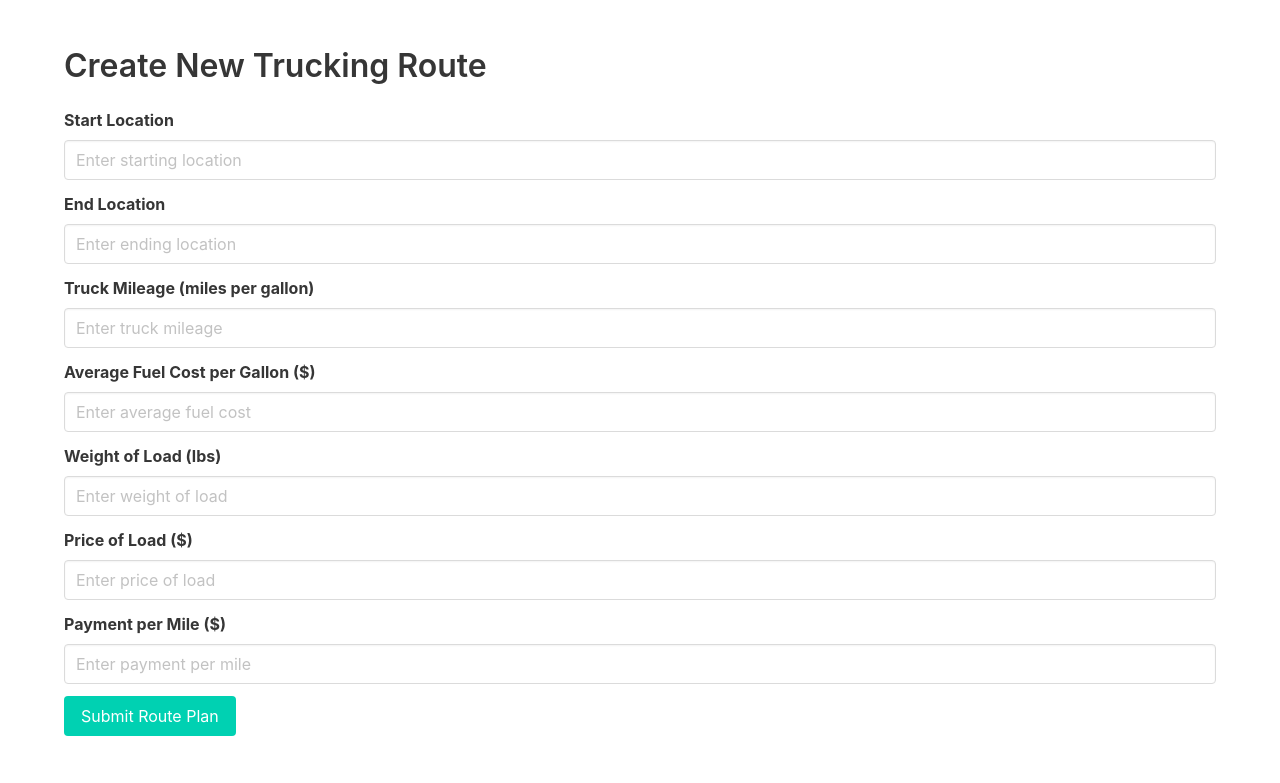
After one commit to brysilliman231/DojoGroupProj, a Flask app: template flask_app/templates/new_trip.html in a window 1280 px wide. The commit adds this page. Shown: the top 783 px of the page. Run offline with Flask 3, Linux system fonts and the light colour scheme; the template is opened without the code that fills it, so the values that code supplies are empty.

Commit message:
Added use of bulma css and some temp locations for new pages that will be added down the line

```diff
--- /dev/null
+++ b/flask_app/templates/new_trip.html
@@ -0,0 +1,71 @@
+<!DOCTYPE html>
+<html lang="en">
+<head>
+    <meta charset="UTF-8">
+    <meta http-equiv="X-UA-Compatible" content="IE=edge">
+    <meta name="viewport" content="width=device-width, initial-scale=1.0">
+    <link rel="stylesheet" href="https://cdnjs.cloudflare.com/ajax/libs/bulma/0.9.3/css/bulma.min.css">
+    <title>Trucking Route Plan</title>
+</head>
+<body>
+    <section class="section">
+        <div class="container">
+            <h1 class="title">Create New Trucking Route</h1>
+            <form action="/submit-route" method="post">
+                <div class="field">
+                    <label class="label">Start Location</label>
+                    <div class="control">
+                        <input class="input" type="text" name="start" placeholder="Enter starting location" required>
+                    </div>
+                </div>
+
+                <div class="field">
+                    <label class="label">End Location</label>
+                    <div class="control">
+                        <input class="input" type="text" name="end" placeholder="Enter ending location" required>
+                    </div>
+                </div>
+
+                <div class="field">
+                    <label class="label">Truck Mileage (miles per gallon)</label>
+                    <div class="control">
+                        <input class="input" type="number" name="mileage" min="1" placeholder="Enter truck mileage" required>
+                    </div>
+                </div>
+
+                <div class="field">
+                    <label class="label">Average Fuel Cost per Gallon ($)</label>
+                    <div class="control">
+                        <input class="input" type="number" name="fuel" min="0" step="0.01" placeholder="Enter average fuel cost" required>
+                    </div>
+                </div>
+
+                <div class="field">
+                    <label class="label">Weight of Load (lbs)</label>
+                    <div class="control">
+                        <input class="input" type="number" name="weight" min="1" placeholder="Enter weight of load" required>
+                    </div>
+                </div>
+
+                <div class="field">
+                    <label class="label">Price of Load ($)</label>
+                    <div class="control">
+                        <input class="input" type="number" name="charge" min="1" step="0.01" placeholder="Enter price of load" required>
+                    </div>
+                </div>
+
+                <div class="field">
+                    <label class="label">Payment per Mile ($)</label>
+                    <div class="control">
+                        <input class="input" type="number" name="ppm" min="0.01" step="0.01" placeholder="Enter payment per mile" required>
+                    </div>
+                </div>
+
+                <div class="control">
+                    <button type="submit" class="button is-primary">Submit Route Plan</button>
+                </div>
+            </form>
+        </div>
+    </section>
+</body>
+</html>
```
Also changed, not shown: flask_app/models/user.py (+6 -6 lines), flask_app/templates/dashboard.html (+16 -15 lines), flask_app/templates/edit_trip.html (added), flask_app/templates/view_trip.html (added).
